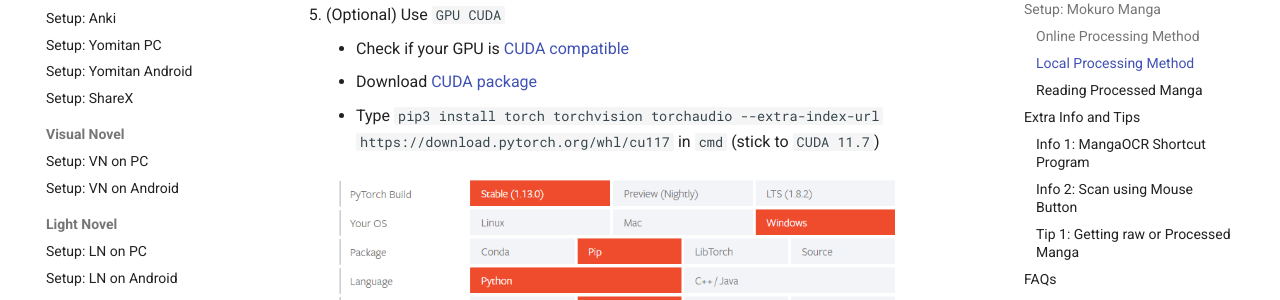
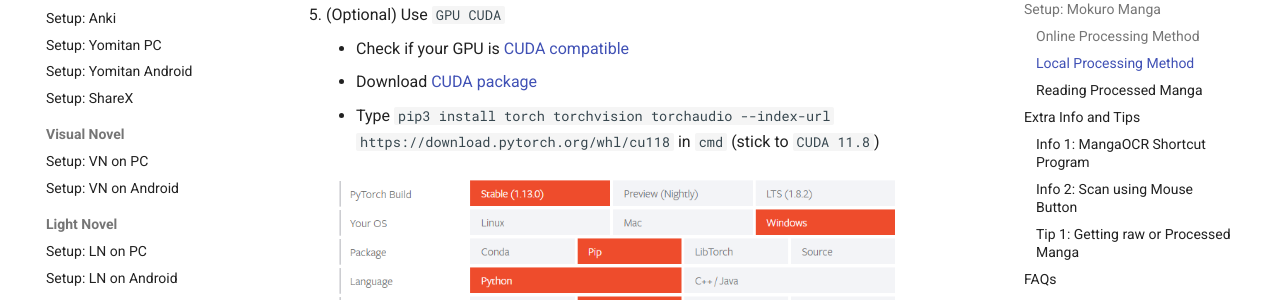
Before and after one commit to Xelieu/xelieu.github.io, an MkDocs documentation site: the page built from docs/jp-lazy-guide/setupMangaOnPC.md, in a window 1280 px wide and 900 px high, scrolled down 3147 px. Shown: the part 153-453 px from the top of the window. Built offline with MkDocs 1.6.1 and Material for MkDocs 9.7.7, drawn with Linux system fonts in a browser that asks for light colours.

Commit message:
$updated info

```diff
--- a/docs/jp-lazy-guide/setupMangaOnPC.md
+++ b/docs/jp-lazy-guide/setupMangaOnPC.md
@@ -101,7 +101,7 @@ Choose between 2 options:
 5. (Optional) Use `GPU CUDA`
     - Check if your GPU is [CUDA compatible](https://developer.nvidia.com/cuda-gpus)
     - Download [CUDA package](https://developer.nvidia.com/cuda-downloads)
-    - Type `pip3 install torch torchvision torchaudio --extra-index-url https://download.pytorch.org/whl/cu117` in `cmd` (stick to `CUDA 11.7`)
+    - Type `pip3 install torch torchvision torchaudio --index-url https://download.pytorch.org/whl/cu118` in `cmd` (stick to `CUDA 11.8`)
 
     ![Installing Torch](../img/installing-torch.png){height=300 width=600}
 
```
